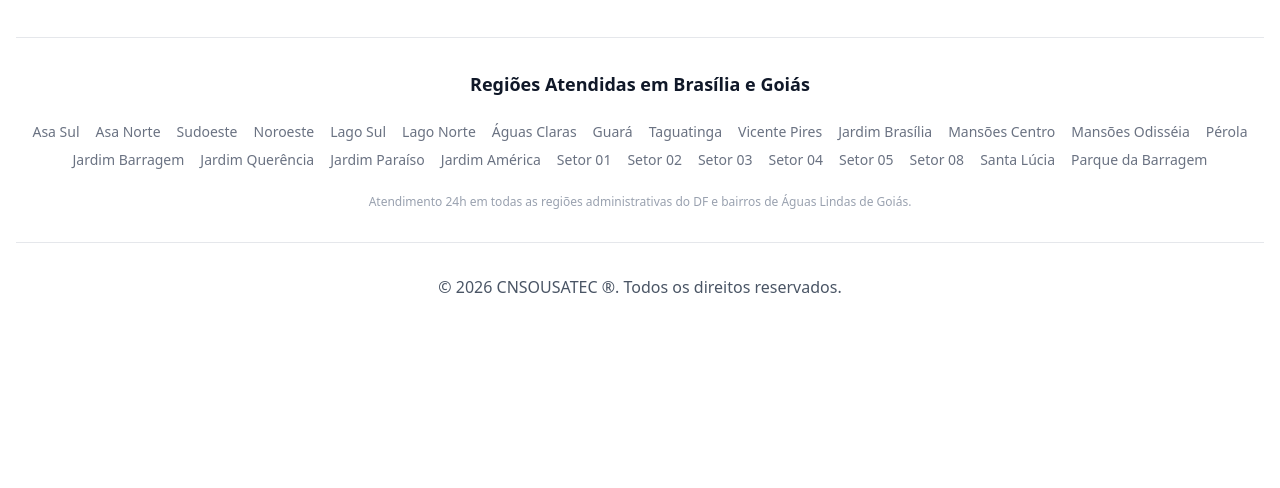
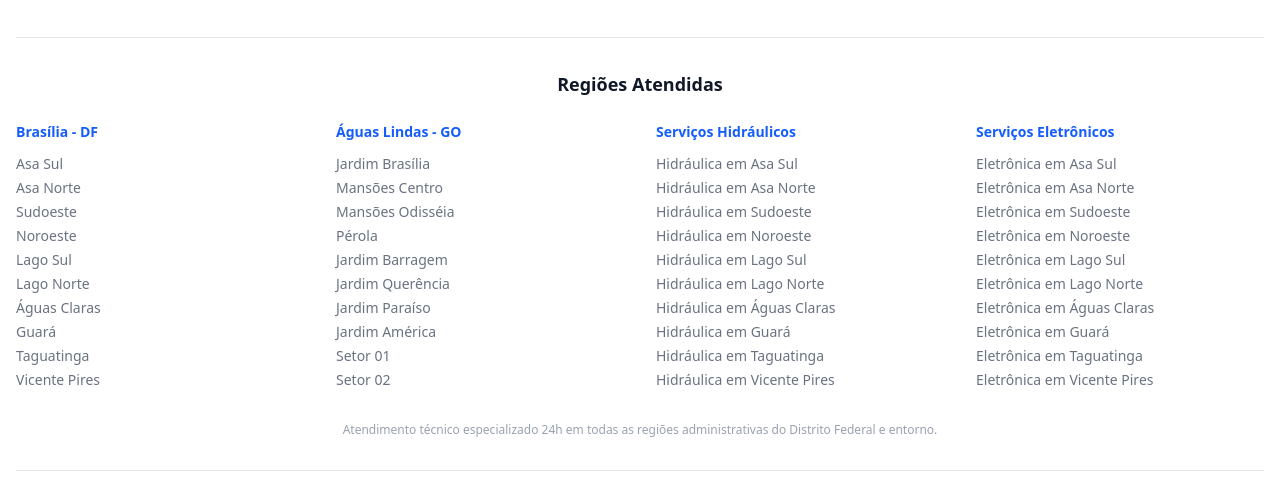
Before and after one commit to cnsousa7/Novo, a Next.js app: page / in a window 1280 px wide. Shown: the part 4100-4588 px from the top of the page. Before the commit the page ends 4447 px from the top, so only its background shows below. Built offline with nearby package versions, Linux system fonts and the light colour scheme; no server answers.

Commit message:
fix: resolver problemas de indexação (canônicos, linkagem interna e sitemap)

```diff
--- a/src/components/Footer.tsx
+++ b/src/components/Footer.tsx
@@ -132,20 +132,73 @@
 
         {/* Regiões Atendidas - SEO Internal Linking */}
         <div className="border-t border-gray-200 dark:border-gray-800 mt-12 pt-8">
-          <h3 className="text-lg font-bold mb-6 text-center">Regiões Atendidas em Brasília e Goiás</h3>
-          <div className="flex flex-wrap justify-center gap-x-4 gap-y-2 text-sm">
-            {localidades.map((local) => (
+          <h3 className="text-lg font-bold mb-6 text-center">Regiões Atendidas</h3>
+
+          <div className="grid grid-cols-2 md:grid-cols-4 gap-8 text-sm">
+            <div>
+              <h4 className="font-bold mb-3 text-blue-600 dark:text-blue-400">Brasília - DF</h4>
+              <ul className="space-y-1">
+                {localidades.filter(l => l.uf === 'DF').map((local) => (
+                  <li key={local.slug}>
                     <Link
-                key={local.slug}
                       href={`/local/manutencao-eletrica-${local.slug}`}
-                className="text-gray-500 dark:text-gray-400 hover:text-blue-600 dark:hover:text-blue-400 transition-colors"
+                      className="text-gray-500 dark:text-gray-400 hover:text-blue-600 transition-colors"
                     >
                       {local.nome}
                     </Link>
+                  </li>
                 ))}
+              </ul>
             </div>
-          <p className="text-center text-xs text-gray-400 dark:text-gray-500 mt-6">
-            Atendimento 24h em todas as regiões administrativas do DF e bairros de Águas Lindas de Goiás.
+            <div>
+              <h4 className="font-bold mb-3 text-blue-600 dark:text-blue-400">Águas Lindas - GO</h4>
+              <ul className="space-y-1">
+                {localidades.filter(l => l.uf === 'GO').slice(0, 10).map((local) => (
+                  <li key={local.slug}>
+                    <Link
+                      href={`/local/manutencao-eletrica-${local.slug}`}
+                      className="text-gray-500 dark:text-gray-400 hover:text-blue-600 transition-colors"
+                    >
+                      {local.nome}
+                    </Link>
+                  </li>
+                ))}
+              </ul>
+            </div>
+            <div>
+              <h4 className="font-bold mb-3 text-blue-600 dark:text-blue-400">Serviços Hidráulicos</h4>
+              <ul className="space-y-1">
+                {localidades.slice(0, 10).map((local) => (
+                  <li key={`hid-${local.slug}`}>
+                    <Link
+                      href={`/local/manutencao-hidraulica-${local.slug}`}
+                      className="text-gray-500 dark:text-gray-400 hover:text-blue-600 transition-colors"
+                    >
+                      Hidráulica em {local.nome}
+                    </Link>
+                  </li>
+                ))}
+              </ul>
+            </div>
+            <div>
+              <h4 className="font-bold mb-3 text-blue-600 dark:text-blue-400">Serviços Eletrônicos</h4>
+              <ul className="space-y-1">
+                {localidades.slice(0, 10).map((local) => (
+                  <li key={`ele-${local.slug}`}>
+                    <Link
+                      href={`/local/manutencao-eletronica-${local.slug}`}
+                      className="text-gray-500 dark:text-gray-400 hover:text-blue-600 transition-colors"
+                    >
+                      Eletrônica em {local.nome}
+                    </Link>
+                  </li>
+                ))}
+              </ul>
+            </div>
+          </div>
+
+          <p className="text-center text-xs text-gray-400 dark:text-gray-500 mt-8">
+            Atendimento técnico especializado 24h em todas as regiões administrativas do Distrito Federal e entorno.
           </p>
         </div>
 
--- a/src/pages/servicos/manutencao-hidraulica.tsx
+++ b/src/pages/servicos/manutencao-hidraulica.tsx
@@ -39,11 +39,11 @@
               <div className="bg-cyan-500 w-20 h-20 rounded-full flex items-center justify-center mx-auto mb-6">
                 <Wrench className="w-10 h-10" />
               </div>
-              <h1 className="text-4xl md:text-6xl font-bold mb-6">
-                Encanador 24h em Brasília e Águas Lindas
+              <h1 className="text-4xl md:text-5xl font-bold mb-6">
+                Manutenção Hidráulica Profissional em Brasília
               </h1>
-              <p className="text-xl text-cyan-100 mb-8 max-w-2xl mx-auto">
-                A <strong>CNSOUSATEC ®</strong> é especialista em serviços hidráulicos urgentes e caça vazamentos em Brasília, Águas Lindas de Goiás e todo o Entorno.
+              <p className="text-xl text-cyan-100 mb-8">
+                Serviços completos em sistemas hidráulicos, tubulações e instalações prediais para empresas e condomínios no Distrito Federal
               </p>
               <a
                 href="https://api.whatsapp.com/send?phone=5561992743428&text=Olá! Gostaria de solicitar um orçamento para manutenção hidráulica com a Cnsousatec."
@@ -73,7 +73,7 @@
                 </h2>
 
                 <p className="text-lg text-gray-700 dark:text-gray-300 mb-6 leading-relaxed">
-                  A <strong>CNSOUSATEC ®</strong> é referência em serviços de manutenção hidráulica no Distrito Federal, oferecendo soluções completas para empresas, condomínios, prédios comerciais e estabelecimentos de diversos segmentos. Nossa equipe de profissionais qualificados está preparada para atender desde pequenos reparos até grandes projetos de instalação e reforma de sistemas hidráulicos.
+                  A <strong>Cnsousatec</strong> é referência em serviços de manutenção hidráulica no Distrito Federal, oferecendo soluções completas para empresas, condomínios, prédios comerciais e estabelecimentos de diversos segmentos. Nossa equipe de profissionais qualificados está preparada para atender desde pequenos reparos até grandes projetos de instalação e reforma de sistemas hidráulicos.
                 </p>
 
                 <p className="text-lg text-gray-700 dark:text-gray-300 mb-6 leading-relaxed">
@@ -147,11 +147,11 @@
                 </div>
 
                 <h2 className="text-3xl font-bold mb-6 mt-12 text-gray-900 dark:text-white">
-                  Por Que Escolher a CNSOUSATEC ®?
+                  Por Que Escolher a Cnsousatec?
                 </h2>
 
                 <p className="text-lg text-gray-700 dark:text-gray-300 mb-6 leading-relaxed">
-                  A escolha de um prestador de serviços hidráulicos de confiança é fundamental para garantir a qualidade do trabalho e evitar problemas futuros. A <strong>CNSOUSATEC ®</strong> se destaca no mercado por oferecer um serviço completo, desde o diagnóstico até a execução e o pós-venda, sempre com foco na satisfação do cliente.
+                  A escolha de um prestador de serviços hidráulicos de confiança é fundamental para garantir a qualidade do trabalho e evitar problemas futuros. A Cnsousatec se destaca no mercado por oferecer um serviço completo, desde o diagnóstico até a execução e o pós-venda, sempre com foco na satisfação do cliente.
                 </p>
 
                 <div className="grid md:grid-cols-3 gap-6 mb-12">
@@ -185,7 +185,7 @@
                 </h2>
 
                 <p className="text-lg text-gray-700 dark:text-gray-300 mb-6 leading-relaxed">
-                  A manutenção hidráulica predial é essencial para garantir o bom funcionamento das instalações de água e esgoto em edifícios comerciais, condomínios e empresas. Problemas como vazamentos, entupimentos e baixa pressão de água podem afetar o conforto dos usuários e causar danos à estrutura do imóvel. A <strong>CNSOUSATEC ®</strong> oferece planos de manutenção preventiva que incluem inspeções periódicas, limpeza de caixas d'água, verificação de bombas e registros, e identificação precoce de problemas.
+                  A manutenção hidráulica predial é essencial para garantir o bom funcionamento das instalações de água e esgoto em edifícios comerciais, condomínios e empresas. Problemas como vazamentos, entupimentos e baixa pressão de água podem afetar o conforto dos usuários e causar danos à estrutura do imóvel. A Cnsousatec oferece planos de manutenção preventiva que incluem inspeções periódicas, limpeza de caixas d'água, verificação de bombas e registros, e identificação precoce de problemas.
                 </p>
 
                 <p className="text-lg text-gray-700 dark:text-gray-300 mb-6 leading-relaxed">
@@ -197,11 +197,23 @@
                 </h2>
 
                 <p className="text-lg text-gray-700 dark:text-gray-300 mb-6 leading-relaxed">
-                  Vazamentos ocultos são um dos principais vilões do desperdício de água e podem causar danos estruturais graves se não forem detectados a tempo. A <strong>CNSOUSATEC ®</strong> utiliza equipamentos de última geração para detecção de vazamentos, incluindo geofones eletrônicos, correlacionadores de ruído e câmeras termográficas. Essas tecnologias permitem identificar vazamentos em tubulações enterradas, embutidas em paredes ou sob pisos, sem a necessidade de quebras desnecessárias.
+                  Vazamentos ocultos são um dos principais vilões do desperdício de água e podem causar danos estruturais graves se não forem detectados a tempo. A Cnsousatec utiliza equipamentos de última geração para detecção de vazamentos, incluindo geofones eletrônicos, correlacionadores de ruído e câmeras termográficas. Essas tecnologias permitem identificar vazamentos em tubulações enterradas, embutidas em paredes ou sob pisos, sem a necessidade de quebras desnecessárias.
                 </p>
 
                 <p className="text-lg text-gray-700 dark:text-gray-300 mb-6 leading-relaxed">
                   Após a detecção precisa do vazamento, nossa equipe realiza o reparo com técnicas modernas e minimamente invasivas, restaurando a integridade do sistema hidráulico e evitando desperdícios. Esse serviço é especialmente importante para condomínios e empresas que desejam reduzir custos com água e preservar o meio ambiente.
+                </p>
+
+                <h2 className="text-3xl font-bold mb-6 mt-12 text-gray-900 dark:text-white">
+                  Atendimento em Todo o Distrito Federal
+                </h2>
+
+                <p className="text-lg text-gray-700 dark:text-gray-300 mb-6 leading-relaxed">
+                  A Cnsousatec atende todas as regiões administrativas do Distrito Federal, incluindo Brasília, Taguatinga, Ceilândia, Samambaia, Águas Claras, Guará, Sobradinho, Planaltina, Gama e demais localidades. Nossa frota está estrategicamente posicionada para garantir atendimento rápido e eficiente em qualquer região.
+                </p>
+
+                <p className="text-lg text-gray-700 dark:text-gray-300 mb-6 leading-relaxed">
+                  Seja para uma pequena manutenção ou um grande projeto de instalação hidráulica, estamos prontos para atender sua necessidade com excelência, pontualidade e preços competitivos. Entre em contato conosco e solicite um orçamento sem compromisso. Nossa equipe de atendimento está pronta para esclarecer todas as suas dúvidas e oferecer a melhor solução para o seu caso.
                 </p>
               </motion.div>
             </div>
@@ -209,7 +221,7 @@
         </section>
 
         {/* CTA Section */}
-        <section className="bg-cyan-600 text-white py-16">
+        <section className="bg-cyan-600 dark:bg-cyan-900 text-white py-16 transition-colors duration-300">
           <div className="container mx-auto px-4 text-center">
             <motion.div
               initial={{ opacity: 0, y: 20 }}
```
Also changed, not shown: src/pages/servicos/manutencao-eletrica.tsx (+9 -9 lines), src/pages/servicos/manutencao-eletronica.tsx (+6 -6 lines), 1 other file (tests, documents, lock files or other folders). Lines whose indentation alone changed are shown as unchanged.
